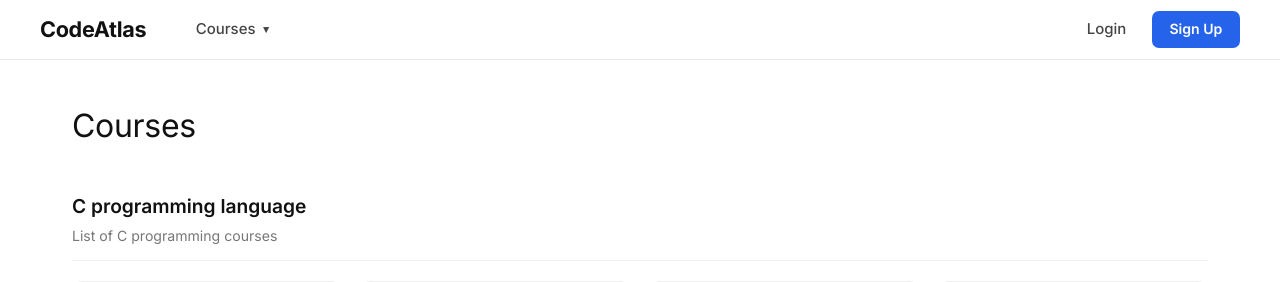
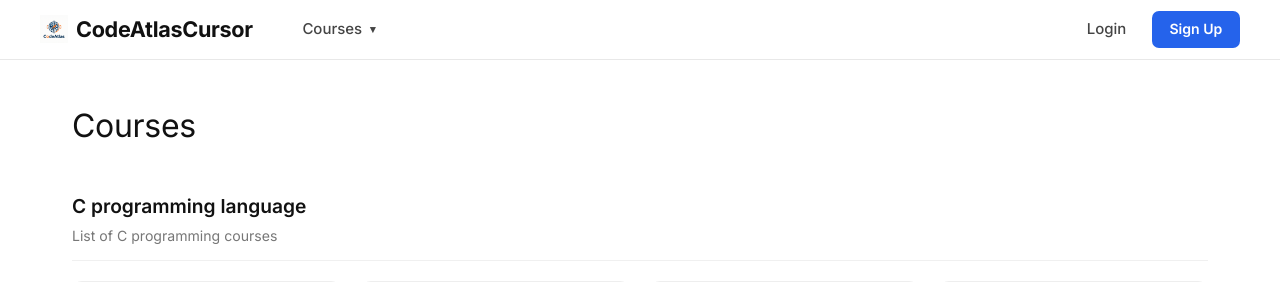
Before and after one commit to iamurtazo/open-code-atlas-cursor, a Python web app: template templates/base.html in a window 1280 px wide. Shown: the top 282 px of the page. Run offline with Jinja, Linux system fonts and the light colour scheme; the template is opened without the code that fills it, so the values that code supplies are empty.

Commit message:
add logo and update templates for FastAPI static serving

```diff
--- a/static/css/styles.css
+++ b/static/css/styles.css
@@ -60,6 +60,9 @@ img {
 
 /* Brand */
 .navbar-brand {
+  display: flex;
+  align-items: center;
+  gap: 0.5rem;
   font-size: 1.35rem;
   font-weight: 700;
   color: #111111;
@@ -69,6 +72,13 @@ img {
 
 .navbar-brand:hover {
   color: #2563eb;
+}
+
+.brand-logo {
+  width: 28px;
+  height: 28px;
+  object-fit: contain;
+  flex-shrink: 0;
 }
 
 /* Nav links area (center-left + right) */
--- a/templates/base.html
+++ b/templates/base.html
@@ -8,14 +8,17 @@
   <link rel="preconnect" href="https://fonts.googleapis.com" />
   <link rel="preconnect" href="https://fonts.gstatic.com" crossorigin />
   <link href="https://fonts.googleapis.com/css2?family=Inter:wght@400;500;600;700&display=swap" rel="stylesheet" />
-  <link rel="stylesheet" href="../static/css/styles.css" />
+  <link rel="stylesheet" href="{{ url_for('static', path='css/styles.css') }}" />
 </head>
 <body>
 
   <!-- ===== NAVBAR ===== -->
   <nav class="navbar">
     <div class="navbar-inner">
-      <a href="/" class="navbar-brand">CodeAtlas</a>
+      <a href="/" class="navbar-brand">
+        <img src="{{ url_for('static', path='images/logo.webp') }}" alt="CodeAtlas" class="brand-logo" />
+        CodeAtlasCursor
+      </a>
 
       <!-- Hamburger (mobile only) -->
       <button class="navbar-hamburger" aria-label="Toggle navigation">
@@ -386,6 +389,6 @@
     &copy; 2026 CodeAtlas. All rights reserved.
   </footer>
 
-  <script src="../static/js/main.js"></script>
+  <script src="{{ url_for('static', path='js/main.js') }}"></script>
 </body>
 </html>
```
Also changed, not shown: static/images/logo.webp (added).
